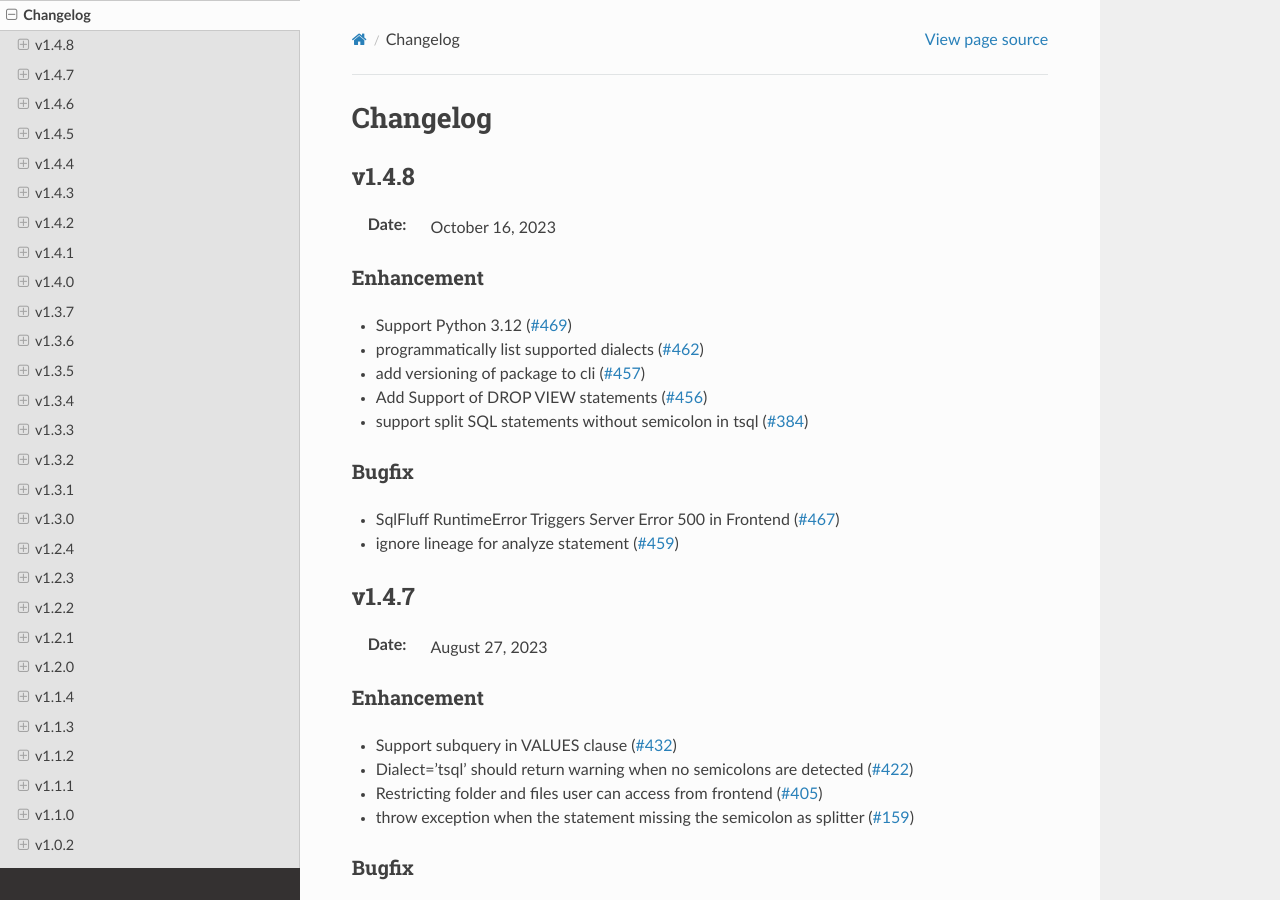
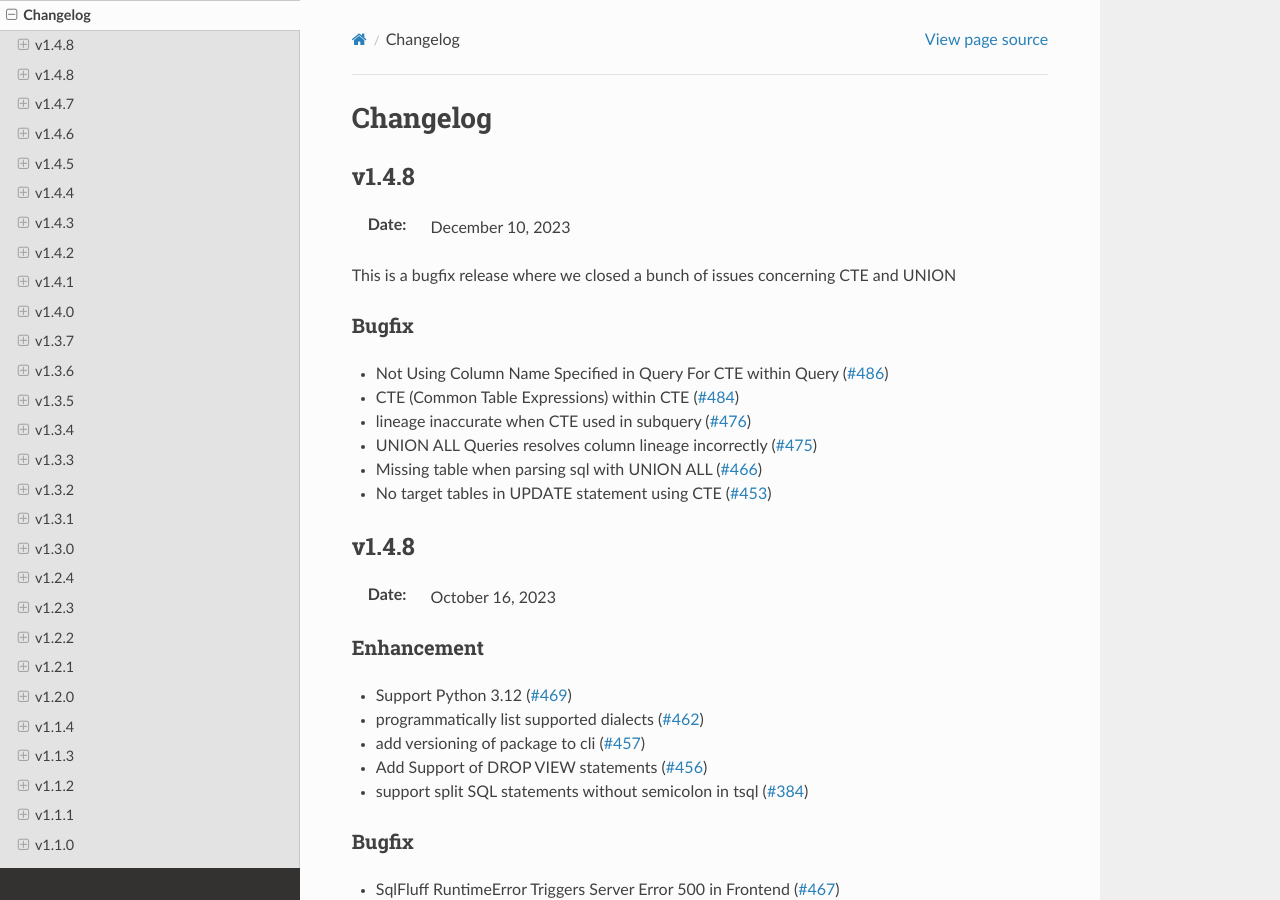
Before and after one commit to reata/sqllineage, a Sphinx documentation site: the page built from docs/release_note/changelog.rst, in a window 1280 px wide and 900 px high. Built offline with Sphinx 7.4.7 and the Read the Docs theme 2.0.0, drawn with Linux system fonts in a browser that asks for light colours.

Commit message:
chore: bump version to 1.4.9 (#497)

```diff
--- a/docs/release_note/changelog.rst
+++ b/docs/release_note/changelog.rst
@@ -1,6 +1,21 @@
 *********
 Changelog
 *********
+
+v1.4.8
+======
+:Date: December 10, 2023
+
+This is a bugfix release where we closed a bunch of issues concerning CTE and UNION
+
+Bugfix
+-------------
+* Not Using Column Name Specified in Query For CTE within Query (`#486 <https://github.com/reata/sqllineage/issues/486>`_)
+* CTE (Common Table Expressions) within CTE (`#484 <https://github.com/reata/sqllineage/issues/484>`_)
+* lineage inaccurate when CTE used in subquery (`#476 <https://github.com/reata/sqllineage/issues/476>`_)
+* UNION ALL Queries resolves column lineage incorrectly (`#475 <https://github.com/reata/sqllineage/issues/475>`_)
+* Missing table when parsing sql with UNION ALL (`#466 <https://github.com/reata/sqllineage/issues/466>`_)
+* No target tables in UPDATE statement using CTE (`#453 <https://github.com/reata/sqllineage/issues/453>`_)
 
 v1.4.8
 ======
--- a/sqllineage/__init__.py
+++ b/sqllineage/__init__.py
@@ -1,5 +1,5 @@
 NAME = "sqllineage"
-VERSION = "1.4.8"
+VERSION = "1.4.9"
 DEFAULT_LOGGING = {
     "version": 1,
     "disable_existing_loggers": False,
```
Also changed, not shown: 2 other files.
